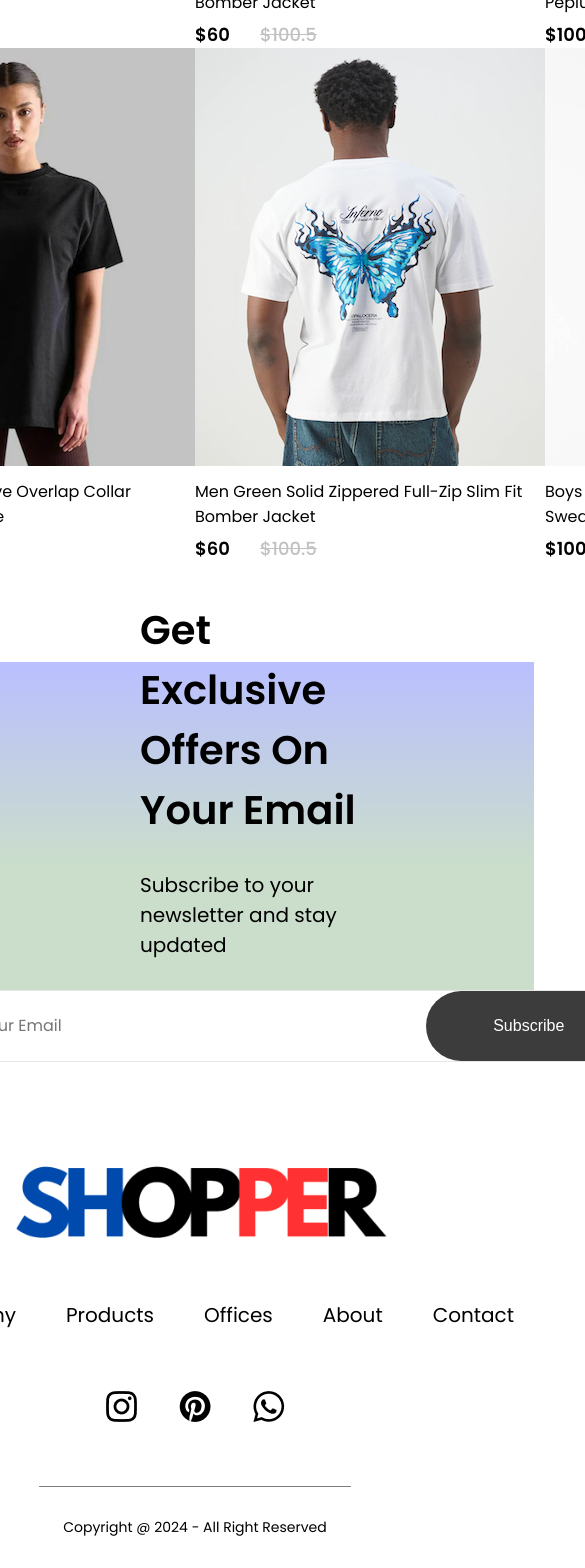
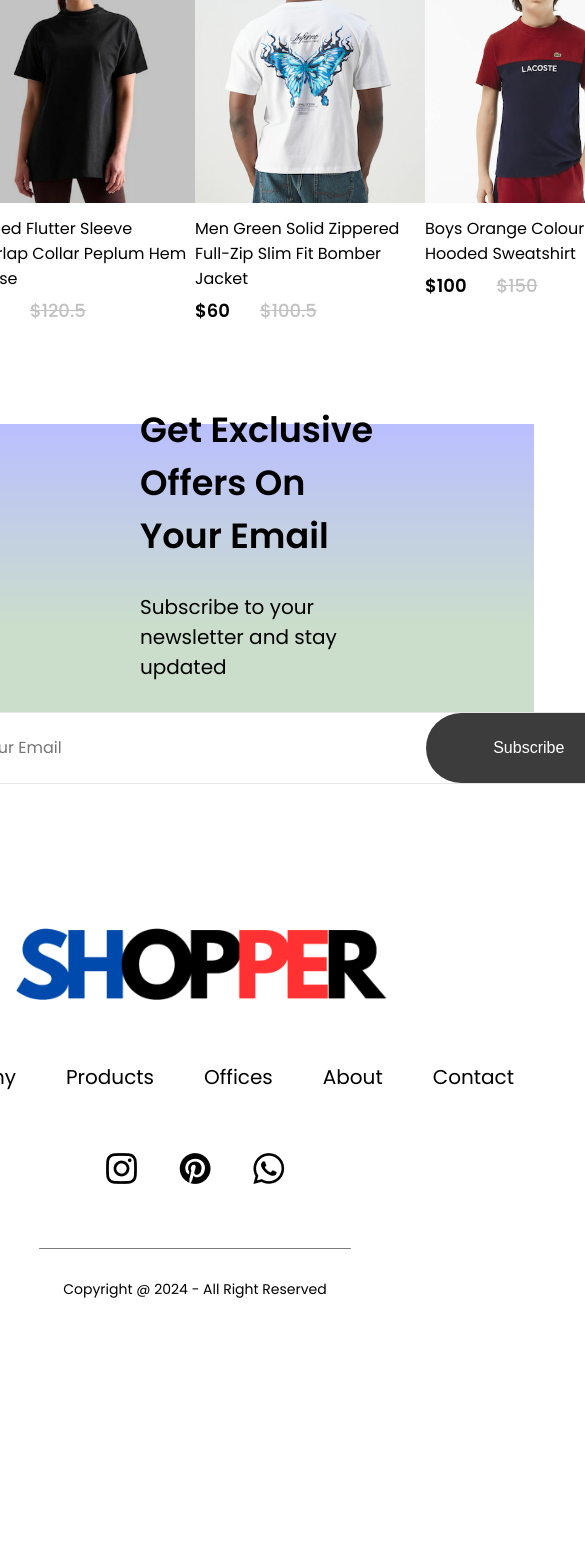
Before and after one commit to Amir-ofclAcnt/SHOPPER, a React (Create React App) app: page / in a window 390 px wide. Shown: the part 2941-4509 px from the top of the page, 585 px wide, since content can reach past the window. After the commit the page ends 4271 px from the top, so only its background shows below. Built offline with nearby package versions, Linux system fonts and the light colour scheme.

Commit message:
added more responsivitet

```diff
--- a/src/Components/Footer/Footer.css
+++ b/src/Components/Footer/Footer.css
@@ -57,3 +57,8 @@
   height: 1px;
   background: #7c7c7c;
 }
+@media only screen and (max-width: 1500px) {
+  .footer {
+    margin-top: 70px;
+  }
+}
--- a/src/Components/Item/Item.css
+++ b/src/Components/Item/Item.css
@@ -1,29 +1,33 @@
-.item{
+.item {
   width: 350px;
-
 }
-.item p{
+.item p {
   margin: 6px 0;
 }
-.item-prices{
+.item-prices {
   display: flex;
   gap: 30px;
-
 }
-.item-price-new{
+.item-price-new {
   color: rgb(0, 0, 0);
   font-size: 18px;
   font-weight: 600;
-
 }
-.item-price-old{
+.item-price-old {
   color: rgb(193, 193, 193);
   font-size: 18px;
   font-weight: 500;
   text-decoration: line-through;
 }
-.item:hover{
+.item:hover {
   transform: scale(1.05);
   transition: 0.6s;
-
 }
+@media (max-width: 960px) {
+  .img-medium-screen {
+    width: 230px;
+  }
+  .item {
+    width: 230px;
+  }
+}
--- a/src/Components/Item/Item.jsx
+++ b/src/Components/Item/Item.jsx
@@ -6,7 +6,7 @@ const Item = (props) => {
   return (
     <div className="item">
       <Link to={`/product/${props.id}`}>
-        <img onClick={window.scrollTo(0,0)} src={props.image} alt="" />
+        <img className="img-medium-screen" onClick={window.scrollTo(0, 0)} src={props.image} alt="" />
       </Link>
       <p>{props.name}</p>
       <div className="item-prices">
--- a/src/Components/NewCollections/NewCollections.css
+++ b/src/Components/NewCollections/NewCollections.css
@@ -13,7 +13,7 @@
 .new-collections hr {
   width: 300px;
   border: none;
-  height: 3px;
+  height: 2px;
   border-radius: 10px;
   background-color: rgb(61, 61, 61);
 }
--- a/src/Components/NewsLetter/NewsLetter.css
+++ b/src/Components/NewsLetter/NewsLetter.css
@@ -57,10 +57,13 @@
 .newsletter div button:hover {
   background-color: rgb(40, 40, 40);
 }
-@media only screen and (max-width: 1440px) {
+@media only screen and (max-width: 960px) {
   .newsletter h1 {
-    color: black;
-    font-size: 40px;
-    font-weight: 600;
+    font-size: 30px;
   }
 }
+@media only screen and (max-width: 1500px) {
+  .newsletter h1 {
+    font-size: 35px;
+  }
+}
--- a/src/Components/Popular/Popular.css
+++ b/src/Components/Popular/Popular.css
@@ -23,7 +23,7 @@
   gap: 30px;
 }
 
-@media only screen and (max-width: 1440px) {
+@media only screen and (max-width: 1500px) {
   .popular-item {
     gap: 0;
   }
--- a/src/Pages/CSS/LoginSignup.css
+++ b/src/Pages/CSS/LoginSignup.css
@@ -1,8 +1,8 @@
 .loginsignup {
   width: 100%;
-  height: 80vh;
-  background: rgb(247, 247, 247);
-  padding-top: 100px;
+  height:90vh;
+  background: rgb(245, 245, 245);
+  padding-top: 40px;
 }
 .loginsignup-container {
   width: 580px;
```
Lines whose indentation alone changed are shown as unchanged.
